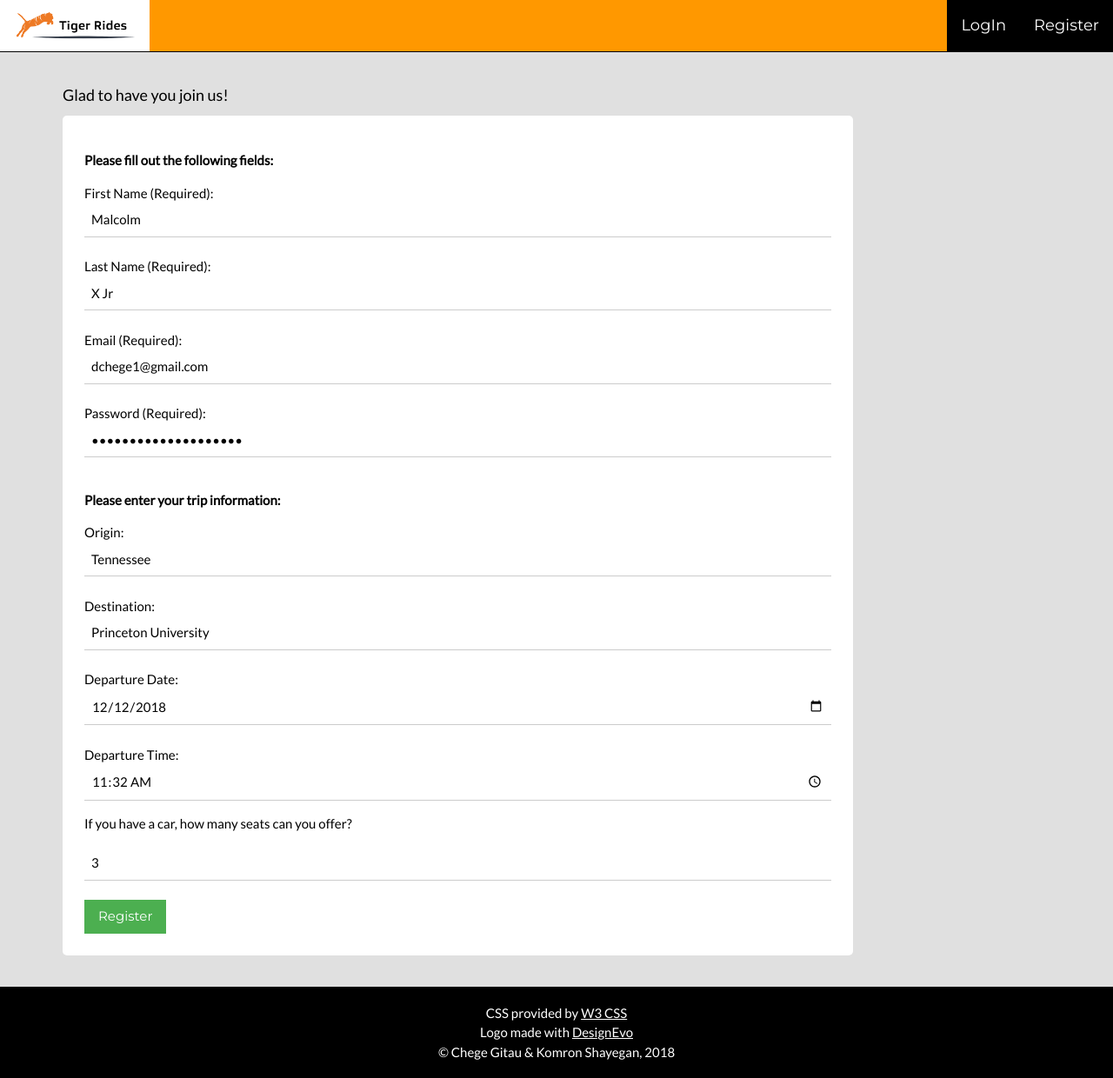
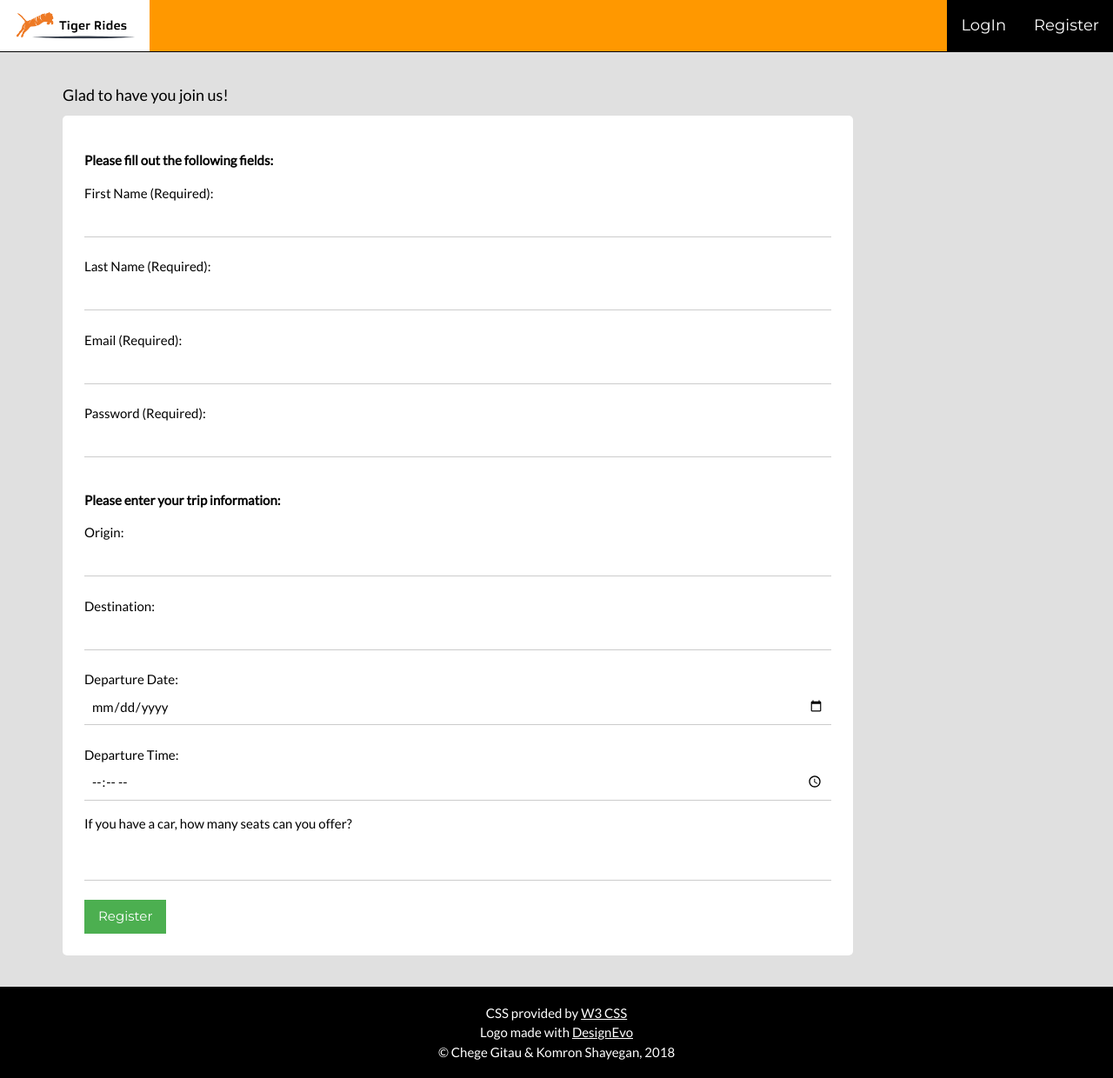
Before and after one commit to dchege711/tiger_rides, a Flask app: page /register/ in a window 1280 px wide. Shown: the whole page at 87% size. Run offline with Flask 2, Linux system fonts and the light colour scheme; some libraries are stand-ins or nearby versions.

Commit message:
Remove default filled out values from the signup form

```diff
--- a/templates/new_member_registration.html
+++ b/templates/new_member_registration.html
@@ -80,40 +80,40 @@
                     <p><strong>Please fill out the following fields:</strong></p>
 
                     <label for="first_name"> First Name (Required):</label>
-                    <input class="w3-input" type="text" name="first_name" id="first_name" value="Malcolm"/>
+                    <input class="w3-input" type="text" name="first_name" id="first_name" />
                     <br />
 
                     <label for="last_name"> Last Name (Required): </label>
-                    <input class="w3-input" type="text" name="last_name" id="last_name" value="X Jr"/>
+                    <input class="w3-input" type="text" name="last_name" id="last_name" />
                     <br />
 
                     <label for="email_address"> Email (Required): </label>
-                    <input class="w3-input" type="text" name ="email_address" id="email_address" value="dchege1@gmail.com"/>
+                    <input class="w3-input" type="text" name ="email_address" id="email_address" />
                     <br />
 
                     <label for="password"> Password (Required): </label>
-                    <input class="w3-input" type="password" name="password" id="password" minlength="8" value="nothingreallymatters"/>
+                    <input class="w3-input" type="password" name="password" id="password" minlength="8" />
                     <br />
 
                     <p><strong>Please enter your trip information:</strong></p>
 
                     <label for="origin">Origin:</label>
-                    <input class="w3-input" type="text" name="origin" value="Tennessee"/>
+                    <input class="w3-input" type="text" name="origin" />
                     <br />
 
                     <label for="destination">Destination:</label>
-                    <input class="w3-input" type="text" name="destination" value="Princeton University" />
+                    <input class="w3-input" type="text" name="destination" />
                     <br />
 
                     <label for="departure_date">Departure Date:</label>
-                    <input class="w3-input" type="date" name="departure_date" value="2018-12-12"/>
+                    <input class="w3-input" type="date" name="departure_date" >
                     <br />
 
                     <label for="departure_time">Departure Time:</label>
-                    <input class="w3-input" type="time" name="departure_time" value="11:32"/>
+                    <input class="w3-input" type="time" name="departure_time" >
 
                     <p>If you have a car, how many seats can you offer?</p>
-                    <input class="w3-input" type="number" name="seats_available" min="0" value="3"/>
+                    <input class="w3-input" type="number" name="seats_available" min="0" >
                     <br />
 
                     <button class="w3-button w3-green" type="submit">Register</button>
```
